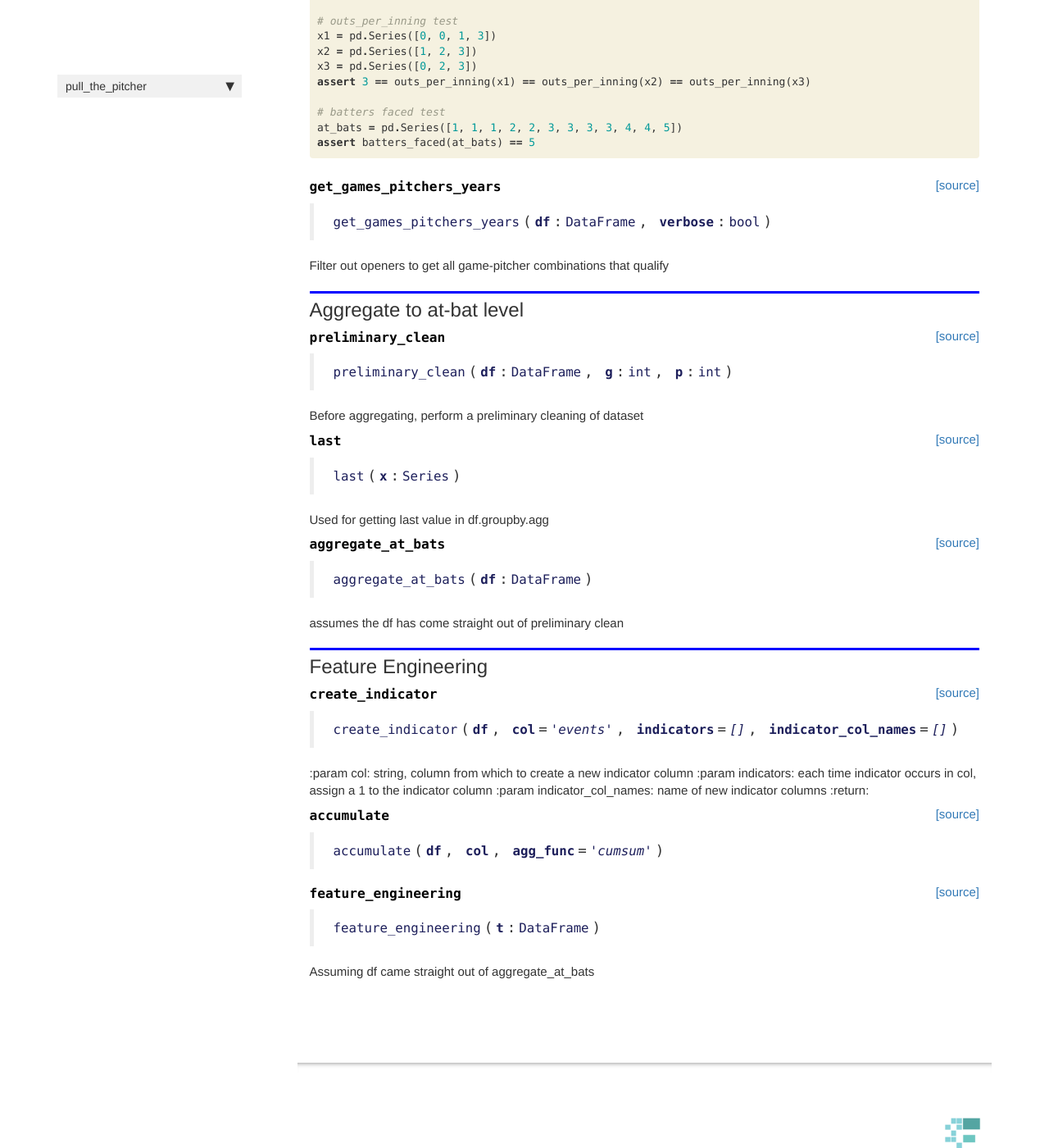
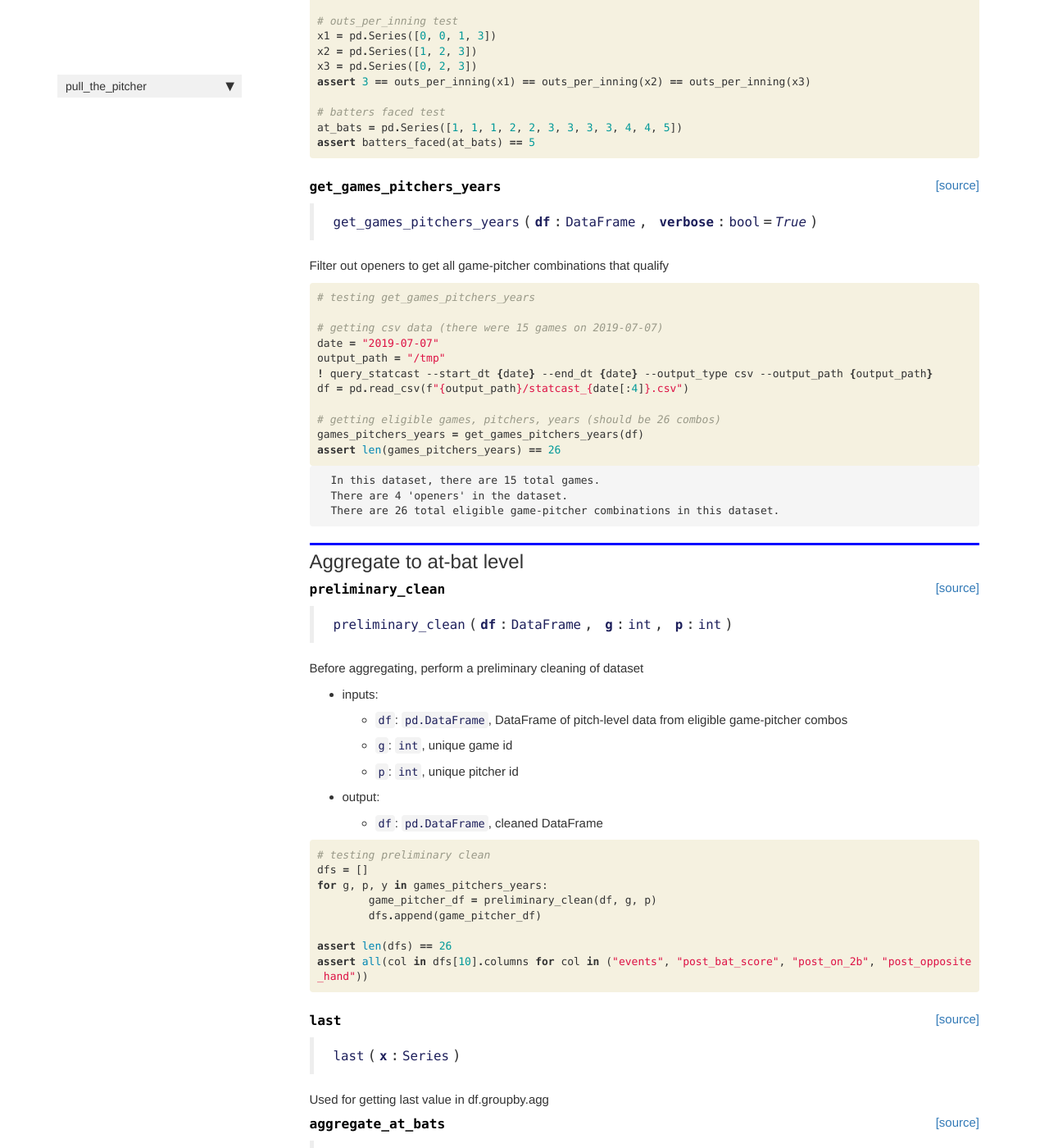
Before and after one commit to collinprather/pull-the-pitcher, a Jekyll site: the page built from docs/data_processing.html, in a window 1280 px wide and 1400 px high, scrolled down 1769 px. Shown: the whole window at 82% size. Built offline with Jekyll 4.4.1, drawn with Linux system fonts in a browser that asks for light colours; nearby versions of some CDN libraries; comment, search, counter and statistics services are not loaded.

Commit message:
adding docs for preliminary clean

```diff
--- a/docs/data_processing.html
+++ b/docs/data_processing.html
@@ -60,7 +60,7 @@ description: "Functions to clean, transform, and aggregate the raw pitch-level d
 
 
 <div class="output_markdown rendered_html output_subarea ">
-<h4 id="postouts" class="doc_header"><code>postouts</code><a href="https://github.com/collinprather/pull_the_pitcher/tree/master/pull_the_pitcher/data/processing.py#L17" class="source_link" style="float:right">[source]</a></h4><blockquote><p><code>postouts</code>(<strong><code>game_pitcher_df</code></strong>:<code>DataFrame</code>)</p>
+<h4 id="postouts" class="doc_header"><code>postouts</code><a href="https://github.com/collinprather/pull_the_pitcher/tree/master/pull_the_pitcher/data/processing.py#L16" class="source_link" style="float:right">[source]</a></h4><blockquote><p><code>postouts</code>(<strong><code>game_pitcher_df</code></strong>:<code>DataFrame</code>)</p>
 </blockquote>
 <p>Appends a <code>"postouts"</code> column to DataFrame.</p>
 <ul>
@@ -97,7 +97,7 @@ description: "Functions to clean, transform, and aggregate the raw pitch-level d
 
 
 <div class="output_markdown rendered_html output_subarea ">
-<h4 id="outs_per_inning" class="doc_header"><code>outs_per_inning</code><a href="https://github.com/collinprather/pull_the_pitcher/tree/master/pull_the_pitcher/data/processing.py#L35" class="source_link" style="float:right">[source]</a></h4><blockquote><p><code>outs_per_inning</code>(<strong><code>x</code></strong>:<code>Series</code>)</p>
+<h4 id="outs_per_inning" class="doc_header"><code>outs_per_inning</code><a href="https://github.com/collinprather/pull_the_pitcher/tree/master/pull_the_pitcher/data/processing.py#L34" class="source_link" style="float:right">[source]</a></h4><blockquote><p><code>outs_per_inning</code>(<strong><code>x</code></strong>:<code>Series</code>)</p>
 </blockquote>
 <p>An aggregation function that takes the sum of a one-time step difference in a <code>pd.Series</code>.
 Intended to be used in a groupby aggregation to calculate the number of outs recorded in an inning.</p>
@@ -140,7 +140,7 @@ Intended to be used in a groupby aggregation to calculate the number of outs rec
 
 
 <div class="output_markdown rendered_html output_subarea ">
-<h4 id="batters_faced" class="doc_header"><code>batters_faced</code><a href="https://github.com/collinprather/pull_the_pitcher/tree/master/pull_the_pitcher/data/processing.py#L55" class="source_link" style="float:right">[source]</a></h4><blockquote><p><code>batters_faced</code>(<strong><code>at_bats</code></strong>:<code>Series</code>)</p>
+<h4 id="batters_faced" class="doc_header"><code>batters_faced</code><a href="https://github.com/collinprather/pull_the_pitcher/tree/master/pull_the_pitcher/data/processing.py#L54" class="source_link" style="float:right">[source]</a></h4><blockquote><p><code>batters_faced</code>(<strong><code>at_bats</code></strong>:<code>Series</code>)</p>
 </blockquote>
 <p>For a series of at bat numbers (presumably, many repeated), this function
 returns the number of unique at bats.</p>
@@ -216,12 +216,55 @@ returns the number of unique at bats.</p>
 
 
 <div class="output_markdown rendered_html output_subarea ">
-<h4 id="get_games_pitchers_years" class="doc_header"><code>get_games_pitchers_years</code><a href="https://github.com/collinprather/pull_the_pitcher/tree/master/pull_the_pitcher/data/processing.py#L70" class="source_link" style="float:right">[source]</a></h4><blockquote><p><code>get_games_pitchers_years</code>(<strong><code>df</code></strong>:<code>DataFrame</code>, <strong><code>verbose</code></strong>:<code>bool</code>)</p>
+<h4 id="get_games_pitchers_years" class="doc_header"><code>get_games_pitchers_years</code><a href="https://github.com/collinprather/pull_the_pitcher/tree/master/pull_the_pitcher/data/processing.py#L69" class="source_link" style="float:right">[source]</a></h4><blockquote><p><code>get_games_pitchers_years</code>(<strong><code>df</code></strong>:<code>DataFrame</code>, <strong><code>verbose</code></strong>:<code>bool</code>=<em><code>True</code></em>)</p>
 </blockquote>
 <p>Filter out openers to get all game-pitcher combinations that qualify</p>
 
 </div>
 
+</div>
+
+</div>
+</div>
+
+</div>
+    {% endraw %}
+
+    {% raw %}
+
+<div class="cell border-box-sizing code_cell rendered">
+<div class="input">
+
+<div class="inner_cell">
+    <div class="input_area">
+<div class=" highlight hl-ipython3"><pre><span></span><span class="c1"># testing get_games_pitchers_years</span>
+
+<span class="c1"># getting csv data (there were 15 games on 2019-07-07)</span>
+<span class="n">date</span> <span class="o">=</span> <span class="s2">&quot;2019-07-07&quot;</span>
+<span class="n">output_path</span> <span class="o">=</span> <span class="s2">&quot;/tmp&quot;</span>
+<span class="o">!</span> query_statcast --start_dt <span class="o">{</span>date<span class="o">}</span> --end_dt <span class="o">{</span>date<span class="o">}</span> --output_type csv --output_path <span class="o">{</span>output_path<span class="o">}</span>
+<span class="n">df</span> <span class="o">=</span> <span class="n">pd</span><span class="o">.</span><span class="n">read_csv</span><span class="p">(</span><span class="sa">f</span><span class="s2">&quot;</span><span class="si">{</span><span class="n">output_path</span><span class="si">}</span><span class="s2">/statcast_</span><span class="si">{</span><span class="n">date</span><span class="p">[:</span><span class="mi">4</span><span class="p">]</span><span class="si">}</span><span class="s2">.csv&quot;</span><span class="p">)</span>
+
+<span class="c1"># getting eligible games, pitchers, years (should be 26 combos)</span>
+<span class="n">games_pitchers_years</span> <span class="o">=</span> <span class="n">get_games_pitchers_years</span><span class="p">(</span><span class="n">df</span><span class="p">)</span>
+<span class="k">assert</span> <span class="nb">len</span><span class="p">(</span><span class="n">games_pitchers_years</span><span class="p">)</span> <span class="o">==</span> <span class="mi">26</span>
+</pre></div>
+
+    </div>
+</div>
+</div>
+
+<div class="output_wrapper">
+<div class="output">
+
+<div class="output_area">
+
+<div class="output_subarea output_stream output_stdout output_text">
+<pre>In this dataset, there are 15 total games.
+There are 4 &#39;openers&#39; in the dataset.
+There are 26 total eligible game-pitcher combinations in this dataset.
+</pre>
+</div>
 </div>
 
 </div>
@@ -254,14 +297,52 @@ returns the number of unique at bats.</p>
 
 
 <div class="output_markdown rendered_html output_subarea ">
-<h4 id="preliminary_clean" class="doc_header"><code>preliminary_clean</code><a href="https://github.com/collinprather/pull_the_pitcher/tree/master/pull_the_pitcher/data/processing.py#L117" class="source_link" style="float:right">[source]</a></h4><blockquote><p><code>preliminary_clean</code>(<strong><code>df</code></strong>:<code>DataFrame</code>, <strong><code>g</code></strong>:<code>int</code>, <strong><code>p</code></strong>:<code>int</code>)</p>
+<h4 id="preliminary_clean" class="doc_header"><code>preliminary_clean</code><a href="https://github.com/collinprather/pull_the_pitcher/tree/master/pull_the_pitcher/data/processing.py#L116" class="source_link" style="float:right">[source]</a></h4><blockquote><p><code>preliminary_clean</code>(<strong><code>df</code></strong>:<code>DataFrame</code>, <strong><code>g</code></strong>:<code>int</code>, <strong><code>p</code></strong>:<code>int</code>)</p>
 </blockquote>
 <p>Before aggregating, perform a preliminary cleaning of dataset</p>
+<ul>
+<li><p>inputs:</p>
+<ul>
+<li><code>df</code>: <code>pd.DataFrame</code>, DataFrame of pitch-level data from eligible game-pitcher combos</li>
+<li><code>g</code>: <code>int</code>, unique game id</li>
+<li><code>p</code>: <code>int</code>, unique pitcher id</li>
+</ul>
+</li>
+<li><p>output:</p>
+<ul>
+<li><code>df</code>: <code>pd.DataFrame</code>, cleaned DataFrame</li>
+</ul>
+</li>
+</ul>
 
 </div>
 
 </div>
 
+</div>
+</div>
+
+</div>
+    {% endraw %}
+
+    {% raw %}
+
+<div class="cell border-box-sizing code_cell rendered">
+<div class="input">
+
+<div class="inner_cell">
+    <div class="input_area">
+<div class=" highlight hl-ipython3"><pre><span></span><span class="c1"># testing preliminary clean</span>
+<span class="n">dfs</span> <span class="o">=</span> <span class="p">[]</span>
+<span class="k">for</span> <span class="n">g</span><span class="p">,</span> <span class="n">p</span><span class="p">,</span> <span class="n">y</span> <span class="ow">in</span> <span class="n">games_pitchers_years</span><span class="p">:</span>
+        <span class="n">game_pitcher_df</span> <span class="o">=</span> <span class="n">preliminary_clean</span><span class="p">(</span><span class="n">df</span><span class="p">,</span> <span class="n">g</span><span class="p">,</span> <span class="n">p</span><span class="p">)</span>
+        <span class="n">dfs</span><span class="o">.</span><span class="n">append</span><span class="p">(</span><span class="n">game_pitcher_df</span><span class="p">)</span>
+
+<span class="k">assert</span> <span class="nb">len</span><span class="p">(</span><span class="n">dfs</span><span class="p">)</span> <span class="o">==</span> <span class="mi">26</span>
+<span class="k">assert</span> <span class="nb">all</span><span class="p">(</span><span class="n">col</span> <span class="ow">in</span> <span class="n">dfs</span><span class="p">[</span><span class="mi">10</span><span class="p">]</span><span class="o">.</span><span class="n">columns</span> <span class="k">for</span> <span class="n">col</span> <span class="ow">in</span> <span class="p">(</span><span class="s2">&quot;events&quot;</span><span class="p">,</span> <span class="s2">&quot;post_bat_score&quot;</span><span class="p">,</span> <span class="s2">&quot;post_on_2b&quot;</span><span class="p">,</span> <span class="s2">&quot;post_opposite_hand&quot;</span><span class="p">))</span>
+</pre></div>
+
+    </div>
 </div>
 </div>
 
@@ -286,7 +367,7 @@ returns the number of unique at bats.</p>
 
 
 <div class="output_markdown rendered_html output_subarea ">
-<h4 id="last" class="doc_header"><code>last</code><a href="https://github.com/collinprather/pull_the_pitcher/tree/master/pull_the_pitcher/data/processing.py#L144" class="source_link" style="float:right">[source]</a></h4><blockquote><p><code>last</code>(<strong><code>x</code></strong>:<code>Series</code>)</p>
+<h4 id="last" class="doc_header"><code>last</code><a href="https://github.com/collinprather/pull_the_pitcher/tree/master/pull_the_pitcher/data/processing.py#L150" class="source_link" style="float:right">[source]</a></h4><blockquote><p><code>last</code>(<strong><code>x</code></strong>:<code>Series</code>)</p>
 </blockquote>
 <p>Used for getting last value in df.groupby.agg</p>
 
@@ -311,7 +392,7 @@ returns the number of unique at bats.</p>
 
 
 <div class="output_markdown rendered_html output_subarea ">
-<h4 id="aggregate_at_bats" class="doc_header"><code>aggregate_at_bats</code><a href="https://github.com/collinprather/pull_the_pitcher/tree/master/pull_the_pitcher/data/processing.py#L168" class="source_link" style="float:right">[source]</a></h4><blockquote><p><code>aggregate_at_bats</code>(<strong><code>df</code></strong>:<code>DataFrame</code>)</p>
+<h4 id="aggregate_at_bats" class="doc_header"><code>aggregate_at_bats</code><a href="https://github.com/collinprather/pull_the_pitcher/tree/master/pull_the_pitcher/data/processing.py#L174" class="source_link" style="float:right">[source]</a></h4><blockquote><p><code>aggregate_at_bats</code>(<strong><code>df</code></strong>:<code>DataFrame</code>)</p>
 </blockquote>
 <p>assumes the df has come straight out of preliminary clean</p>
 
@@ -349,7 +430,7 @@ returns the number of unique at bats.</p>
 
 
 <div class="output_markdown rendered_html output_subarea ">
-<h4 id="create_indicator" class="doc_header"><code>create_indicator</code><a href="https://github.com/collinprather/pull_the_pitcher/tree/master/pull_the_pitcher/data/processing.py#L179" class="source_link" style="float:right">[source]</a></h4><blockquote><p><code>create_indicator</code>(<strong><code>df</code></strong>, <strong><code>col</code></strong>=<em><code>'events'</code></em>, <strong><code>indicators</code></strong>=<em><code>[]</code></em>, <strong><code>indicator_col_names</code></strong>=<em><code>[]</code></em>)</p>
+<h4 id="create_indicator" class="doc_header"><code>create_indicator</code><a href="https://github.com/collinprather/pull_the_pitcher/tree/master/pull_the_pitcher/data/processing.py#L185" class="source_link" style="float:right">[source]</a></h4><blockquote><p><code>create_indicator</code>(<strong><code>df</code></strong>, <strong><code>col</code></strong>=<em><code>'events'</code></em>, <strong><code>indicators</code></strong>=<em><code>[]</code></em>, <strong><code>indicator_col_names</code></strong>=<em><code>[]</code></em>)</p>
 </blockquote>
 <p>:param col: string, column from which to create a new indicator column
 :param indicators: each time indicator occurs in col, assign a 1 to the indicator column
@@ -377,7 +458,7 @@ returns the number of unique at bats.</p>
 
 
 <div class="output_markdown rendered_html output_subarea ">
-<h4 id="accumulate" class="doc_header"><code>accumulate</code><a href="https://github.com/collinprather/pull_the_pitcher/tree/master/pull_the_pitcher/data/processing.py#L194" class="source_link" style="float:right">[source]</a></h4><blockquote><p><code>accumulate</code>(<strong><code>df</code></strong>, <strong><code>col</code></strong>, <strong><code>agg_func</code></strong>=<em><code>'cumsum'</code></em>)</p>
+<h4 id="accumulate" class="doc_header"><code>accumulate</code><a href="https://github.com/collinprather/pull_the_pitcher/tree/master/pull_the_pitcher/data/processing.py#L200" class="source_link" style="float:right">[source]</a></h4><blockquote><p><code>accumulate</code>(<strong><code>df</code></strong>, <strong><code>col</code></strong>, <strong><code>agg_func</code></strong>=<em><code>'cumsum'</code></em>)</p>
 </blockquote>
 
 </div>
@@ -408,7 +489,7 @@ returns the number of unique at bats.</p>
 
 
 <div class="output_markdown rendered_html output_subarea ">
-<h4 id="feature_engineering" class="doc_header"><code>feature_engineering</code><a href="https://github.com/collinprather/pull_the_pitcher/tree/master/pull_the_pitcher/data/processing.py#L203" class="source_link" style="float:right">[source]</a></h4><blockquote><p><code>feature_engineering</code>(<strong><code>t</code></strong>:<code>DataFrame</code>)</p>
+<h4 id="feature_engineering" class="doc_header"><code>feature_engineering</code><a href="https://github.com/collinprather/pull_the_pitcher/tree/master/pull_the_pitcher/data/processing.py#L209" class="source_link" style="float:right">[source]</a></h4><blockquote><p><code>feature_engineering</code>(<strong><code>t</code></strong>:<code>DataFrame</code>)</p>
 </blockquote>
 <p>Assuming df came straight out of aggregate_at_bats</p>
 
```
Also changed, not shown: 4 other files.
